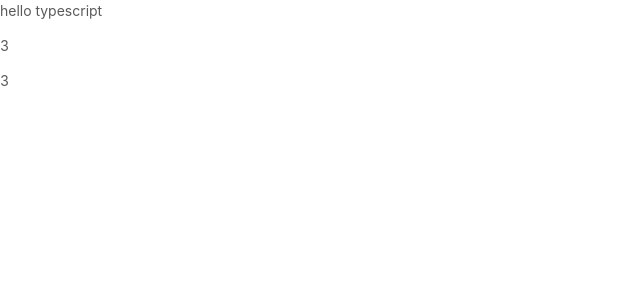
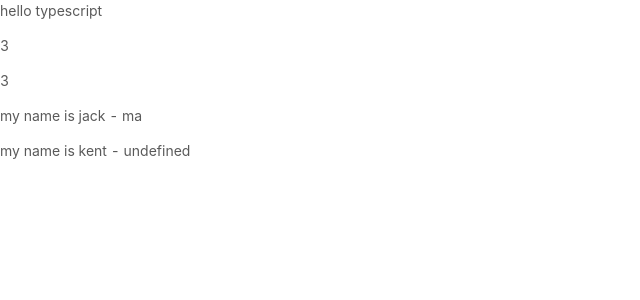
Before and after one commit to zhang250515/react_ts, a React (Create React App) app: page / in a window 1280 px wide. Shown: the top 300 px of the page, without its empty margins (0-640 px from the left). Built offline with nearby package versions, Linux system fonts and the light colour scheme.

Commit message:
feature(typescript): type extends

```diff
--- a/package.json
+++ b/package.json
@@ -36,5 +36,8 @@
       "last 1 firefox version",
       "last 1 safari version"
     ]
+  },
+  "devDependencies": {
+    "ts-loader": "^6.2.1"
   }
 }
--- a/src/typescript/typescript_component.tsx
+++ b/src/typescript/typescript_component.tsx
@@ -11,6 +11,15 @@
       <p> {greet.greet()} </p>
       <p> {func.add(1,2)} </p>
       <p> {func.myAdd(1,2)} </p>
+      <p>
+        my name is {func.nameCall('jack', 'ma')}
+      </p>
+      <p>
+        my name is {func.nameCall('kent')}
+      </p>
+      <p>
+
+      </p>
     </div>
   )
 };
--- a/src/typescript/typescript_function.ts
+++ b/src/typescript/typescript_function.ts
@@ -1,10 +1,29 @@
 class FuncStudy {
+
+  constructor() {
+    this.loop();
+  }
 
   public myAdd :  (x:number, y:number) => number = function (x,y) {
     return x+y
   };
 
-  public add(x:number, y:number) {return x+y}
+  public add(x:number, y:number) {return x+y};
+
+  nameCall(firstName: string, lastName? : string) {
+    return firstName + ' - ' + lastName;
+  };
+
+  loop() {
+    let pets = new Set(["Cat", "Dog", "Hamster"]);
+
+    for (let pet in pets) {
+      console.log(pet); // "species"
+    }
+
+    pets.forEach((a) => console.log(a))
+
+  }
 
 }
 
```
Also changed, not shown: 1 other file (tests, documents, lock files or other folders).
